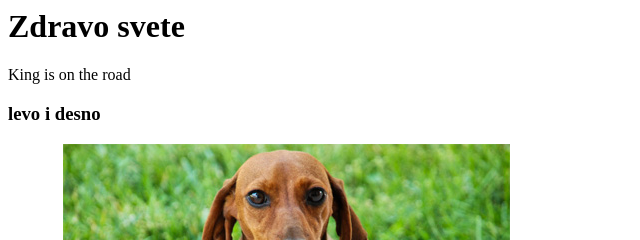
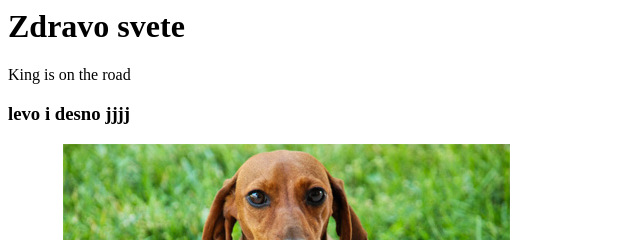
Before and after one commit to radapopovic/port-folija, a plain HTML site: page index.html in a window 1280 px wide. Shown: the top 240 px of the page, 0-640 px from the left. Drawn offline with Linux system fonts and the light colour scheme.

Commit message:
Update index.html

```diff
--- a/index.html
+++ b/index.html
@@ -1,5 +1,5 @@
 <h1>Zdravo svete</h1>
 <p>King is on the road</p>
-<h3>levo i desno </h3>
+<h3>levo i desno jjjj</h3>
 <i>bio levo</i>
 <img src="insert-image-funny-dog.jpg" alt="">
```
